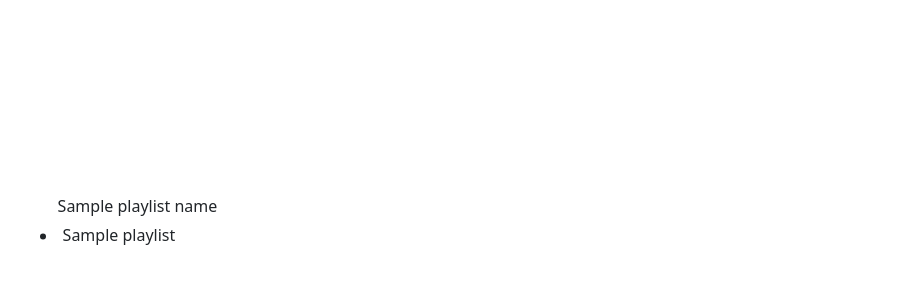
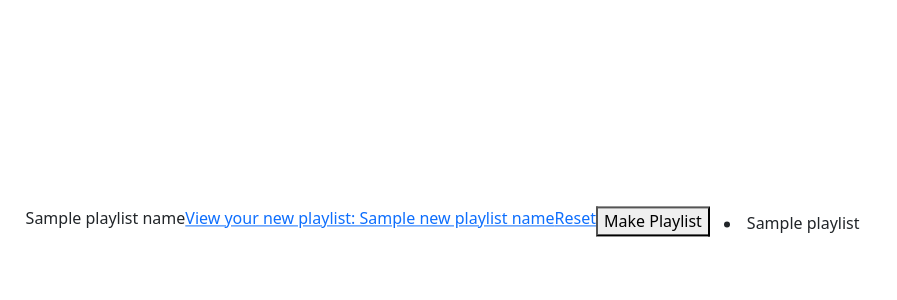
Before and after one commit to romangarms/Spotify-Song-Recommender, a Flask app: template templates/main.html in a window 1280 px wide. Shown: the part 169-469 px from the top of the page, without its empty margins (0-897 px from the left). Run offline with Flask 3, Linux system fonts and the light colour scheme; the template is opened without the code that fills it: most values are stand-ins (such as "Sample title", 1, 10 or a date in 2020); parts of the project's set-up code (start-up, migrations or seed data) failed here and were passed over.

Commit message:
functional, though UI is minimal at best

```diff
--- a/app.py
+++ b/app.py
@@ -26,6 +26,8 @@
 from flask_session import Session
 import spotipy
 import sys
+import requests
+import time
 
 app = Flask(__name__)
 app.config["SECRET_KEY"] = os.urandom(64)
@@ -88,15 +90,28 @@
     playlists = [{'name': item['name'], 'id': item['id']} for item in results['items']]
 
     playlist = get_playlist()
+    new_playlist = session.get("new_playlist")
 
     playlist_name = None
     if playlist:
         # fetch playlist's name
         playlist_name = playlist['name']
 
-    return render_template("main.html", playlists=playlists, playlist=playlist, playlist_name=playlist_name)
+    if new_playlist:
+        # fetch playlist's name
+        new_playlist_name = spotify.playlist(new_playlist)['name']
+        new_playlist_url = f"https://open.spotify.com/playlist/{new_playlist}"
+    else:
+        new_playlist_name = None
+        new_playlist_url = None
 
-from flask import request
+    return render_template("main.html", playlists=playlists, playlist_name=playlist_name, new_playlist_name=new_playlist_name, new_playlist_url=new_playlist_url)
+
+@app.route('/reset')
+def reset():
+    # Clear the session data
+    session.clear()
+    return redirect("/")
 
 @app.route('/select-playlist', methods=['POST'])
 def select_playlist():
@@ -110,6 +125,122 @@
     print(f"User selected playlist ID: {playlist_id}")
 
     return jsonify({"status": "ok", "selected": playlist_id})
+
+@app.route('/make-playlist', methods=['POST'])
+def make_playlist():
+    #data = request.get_json()
+    playlist_name = "roman API playlist test"
+    playlist_description = "i made this playlist using the spotify API"
+
+    # Create a new playlist
+    spotify = get_spotify()
+    user_id = spotify.me()['id']
+    new_playlist = spotify.user_playlist_create(user_id, playlist_name, public=False, description=playlist_description)
+
+    session["new_playlist"] = new_playlist['id']
+
+    call_logic()
+
+    return redirect("/main")
+
+def call_logic():
+
+    template_playlist = session.get("selected_playlist")
+    new_playlist = session.get("new_playlist")
+    t_playlist = None
+
+    if new_playlist and template_playlist:
+        # Fetch the playlist details using Spotipy
+        spotify = get_spotify()
+        t_playlist = spotify.playlist(template_playlist)
+    else:
+        return None
+
+    print("playlists retrieved")
+
+    # convert playlist to json of track names, artists names, album names, and release date
+    tracks = t_playlist['tracks']['items']
+    track_data = []
+    for track in tracks:
+        track_info = {
+            'name': track['track']['name'],
+            'artist': track['track']['artists'][0]['name'],
+            'album': track['track']['album']['name'],
+            'release_date': track['track']['album']['release_date']
+        }
+        track_data.append(track_info)
+    # convert to json
+    track_data_json = {
+        'tracks': track_data
+    }
+
+    LOGIC_API_TOKEN = os.getenv("LOGIC_API_TOKEN")
+
+    headers = {
+    "Authorization": f"Bearer {LOGIC_API_TOKEN}",
+    "Content-Type": "application/json"
+    }
+
+    response = requests.post(
+            "https://api.logic.inc/2024-03-01/documents/recommend-songs-from-playlist/executions",
+            headers=headers,
+            json={
+            "playlistJson": track_data_json
+            }
+        )
+
+    add_recommendations_to_playlist(response.json()['output']['recommendations'], new_playlist)
+
+    return response.json()
+
+
+
+def add_recommendations_to_playlist(recommendations: list, playlist_id: str):
+    """
+    Given a Spotipy client `sp`, a list of LLM track recommendations, and a target Spotify `playlist_id`,
+    this function searches for the recommended tracks on Spotify and adds them to the playlist.
+    """
+
+    sp = get_spotify()
+
+    track_ids = []
+    not_found = []
+
+    for rec in recommendations:
+        name = rec.get('name')
+        artist = rec.get('artist')[0] if rec.get('artist') else ''
+        query = f"track:{name} artist:{artist}"
+
+        try:
+            result = sp.search(q=query, type='track', limit=1)
+            items = result['tracks']['items']
+            if items:
+                track_id = items[0]['id']
+                track_ids.append(track_id)
+                print(f"✅ Found: {name} by {artist}")
+            else:
+                not_found.append(f"{name} by {artist}")
+                print(f"❌ Not found: {name} by {artist}")
+
+        except Exception as e:
+            not_found.append(f"{name} by {artist}")
+            print(f"❌ Error searching {name} by {artist}: {e}")
+
+        time.sleep(0.1)  # prevent rate-limiting
+
+    if track_ids:
+        try:
+            # Spotify allows adding up to 100 tracks at once
+            for i in range(0, len(track_ids), 100):
+                sp.playlist_add_items(playlist_id, track_ids[i:i+100])
+            print(f"\n🎉 Added {len(track_ids)} track(s) to the playlist!")
+        except Exception as e:
+            print(f"🚨 Error adding tracks to playlist: {e}")
+
+    if not_found:
+        print("\n⚠️ The following tracks could not be found on Spotify:")
+        for entry in not_found:
+            print(f"  - {entry}")
 
 def get_spotify():
     cache_handler = spotipy.cache_handler.FlaskSessionCacheHandler(session)
--- a/templates/main.html
+++ b/templates/main.html
@@ -6,9 +6,16 @@
 
 {% block main %}
 <div id="outer">
+  {{playlist_name}}
+  <a href="{{new_playlist_url}}">View your new playlist: {{new_playlist_name}}</a>
+
+  <a href="/reset">Reset</a>
+
+  <form action="/make-playlist" method="post">
+    <button type="submit" >Make Playlist</button>
+  </form>
+
   <ul id="playlist-list">
-        {{playlist_name}}
-
     {% for playlist in playlists %}
     <li data-id="{{ playlist.id }}" class="playlist-item">{{ playlist.name }}</li>
     {% endfor %}
@@ -32,6 +39,7 @@
         .then(data => {
           console.log('Playlist selected:', data);
           // You can redirect or update the UI here
+          location.reload();
         });
     });
   });
```
Lines whose indentation alone changed are shown as unchanged.
